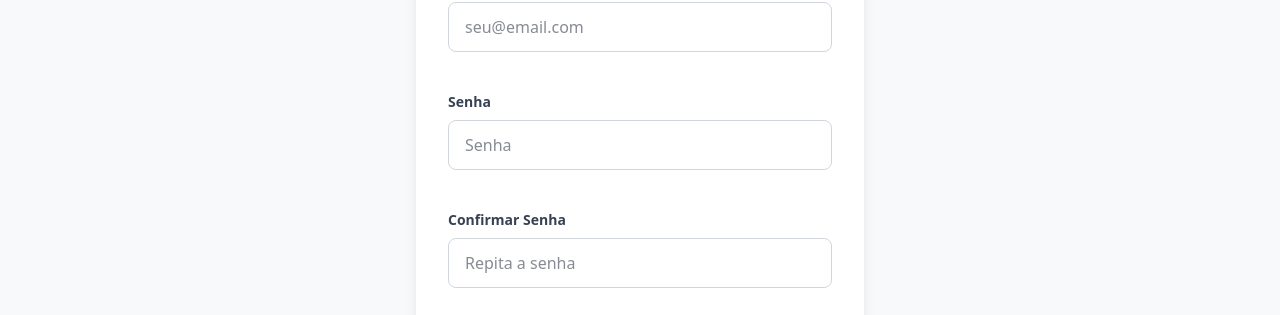
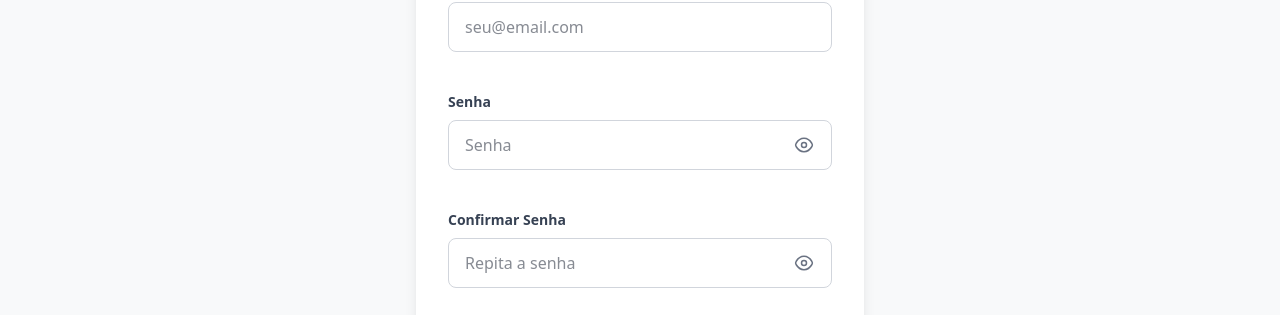
Before and after one commit to YuryLandau/rg_project, a React (Vite) app: page /register in a window 1280 px wide. Shown: the part 485-800 px from the top of the page. Built offline with nearby package versions, Linux system fonts and the light colour scheme; no server answers.

Commit message:
[feat] Cria funcionalidade para ver senha digitada

```diff
--- a/src/components/layout/SiteLayout.tsx
+++ b/src/components/layout/SiteLayout.tsx
@@ -39,7 +39,7 @@ export const SiteLayout = () => {
         try {
             const url = await manageSubscription(accessToken);
             // Frontend redireciona para Stripe
-            window.location.href = url;
+            window.location.assign(url);
         } catch (e: any) {
             alert(e?.message || 'Erro ao gerenciar assinatura');
         }
--- /dev/null
+++ b/src/components/ui/PasswordField.tsx
@@ -0,0 +1,48 @@
+import { useState } from 'react';
+import type { InputHTMLAttributes } from 'react';
+
+type PasswordFieldProps = Omit<InputHTMLAttributes<HTMLInputElement>, 'type'> & {
+    label: string;
+};
+
+export const PasswordField = ({ label, id, className, disabled, ...props }: PasswordFieldProps) => {
+    const [visible, setVisible] = useState(false);
+    const inputId = id ?? props.name;
+
+    return (
+        <div className="form-group">
+            <label htmlFor={inputId}>{label}</label>
+            <div className="password-field">
+                <input
+                    {...props}
+                    id={inputId}
+                    type={visible ? 'text' : 'password'}
+                    className={['password-field__input', className].filter(Boolean).join(' ')}
+                    disabled={disabled}
+                />
+                <button
+                    type="button"
+                    className="password-field__toggle"
+                    onClick={() => setVisible((current) => !current)}
+                    disabled={disabled}
+                    aria-label={visible ? 'Ocultar senha' : 'Mostrar senha'}
+                    title={visible ? 'Ocultar senha' : 'Mostrar senha'}
+                >
+                    {visible ? (
+                        <svg aria-hidden="true" viewBox="0 0 24 24" focusable="false">
+                            <path d="M3 3l18 18" />
+                            <path d="M10.6 10.6a2 2 0 0 0 2.8 2.8" />
+                            <path d="M9.9 4.2A9.4 9.4 0 0 1 12 4c5 0 8.2 4 9.5 6.2a3.3 3.3 0 0 1 0 3.6 16 16 0 0 1-2.1 2.8" />
+                            <path d="M6.4 6.4a16.2 16.2 0 0 0-3.9 3.8 3.3 3.3 0 0 0 0 3.6C3.8 16 7 20 12 20a9.7 9.7 0 0 0 4.1-.9" />
+                        </svg>
+                    ) : (
+                        <svg aria-hidden="true" viewBox="0 0 24 24" focusable="false">
+                            <path d="M2.5 10.2C3.8 8 7 4 12 4s8.2 4 9.5 6.2a3.3 3.3 0 0 1 0 3.6C20.2 16 17 20 12 20s-8.2-4-9.5-6.2a3.3 3.3 0 0 1 0-3.6Z" />
+                            <circle cx="12" cy="12" r="3" />
+                        </svg>
+                    )}
+                </button>
+            </div>
+        </div>
+    );
+};
--- a/src/index.css
+++ b/src/index.css
@@ -46,6 +46,28 @@
   .form-group input:disabled {
     @apply bg-gray-100 cursor-not-allowed opacity-60;
   }
+
+  .password-field {
+    @apply relative;
+  }
+
+  .password-field__input {
+    @apply pr-12;
+  }
+
+  .password-field__toggle {
+    @apply absolute right-3 top-1/2 flex h-8 w-8 -translate-y-1/2 items-center justify-center rounded-md text-gray-500 transition-colors duration-200;
+    @apply hover:text-gray-800 focus:outline-none focus:ring-2 focus:ring-primary/30 disabled:cursor-not-allowed disabled:opacity-50;
+  }
+
+  .password-field__toggle svg {
+    @apply h-5 w-5;
+    fill: none;
+    stroke: currentColor;
+    stroke-width: 1.8;
+    stroke-linecap: round;
+    stroke-linejoin: round;
+  }
 }
 
 @layer utilities {
--- a/src/pages/Login.tsx
+++ b/src/pages/Login.tsx
@@ -6,6 +6,7 @@ import { Head } from '../components/layout/Head';
 import { Section } from '../components/ui/Section';
 import { Container } from '../components/ui/Container';
 import { Button } from '../components/ui/Button';
+import { PasswordField } from '../components/ui/PasswordField';
 
 export const Login = () => {
     const [email, setEmail] = useState('');
@@ -63,18 +64,16 @@ export const Login = () => {
                                     />
                                 </div>
 
-                                <div className="form-group">
-                                    <label htmlFor="password">Senha</label>
-                                    <input
-                                        type="password"
+                                <PasswordField
+                                    label="Senha"
                                     id="password"
                                     value={password}
                                     onChange={(e) => setPassword(e.target.value)}
-                                        placeholder="••••••••"
+                                    placeholder="Senha"
+                                    autoComplete="current-password"
                                     required
                                     disabled={loading}
                                 />
-                                </div>
 
                                 {error && (
                                     <div className="p-3 bg-red-50 border border-red-300 rounded-lg text-red-700 text-sm text-center" role="alert">
--- a/src/pages/Register.tsx
+++ b/src/pages/Register.tsx
@@ -5,6 +5,7 @@ import { Head } from '../components/layout/Head';
 import { Section } from '../components/ui/Section';
 import { Container } from '../components/ui/Container';
 import { Button } from '../components/ui/Button';
+import { PasswordField } from '../components/ui/PasswordField';
 import { registerUser, validateUserCode } from '../services/api';
 
 export const Register = () => {
@@ -96,14 +97,26 @@ export const Register = () => {
                                         <label htmlFor="email">Email</label>
                                         <input id="email" type="email" value={email} onChange={e => setEmail(e.target.value)} placeholder="seu@email.com" required disabled={loading} />
                                     </div>
-                                    <div className="form-group">
-                                        <label htmlFor="senha">Senha</label>
-                                        <input id="senha" type="password" value={senha} onChange={e => setSenha(e.target.value)} placeholder="Senha" required disabled={loading} />
-                                    </div>
-                                    <div className="form-group">
-                                        <label htmlFor="senhaConfirmacao">Confirmar Senha</label>
-                                        <input id="senhaConfirmacao" type="password" value={senhaConfirmacao} onChange={e => setSenhaConfirmacao(e.target.value)} placeholder="Repita a senha" required disabled={loading} />
-                                    </div>
+                                    <PasswordField
+                                        label="Senha"
+                                        id="senha"
+                                        value={senha}
+                                        onChange={e => setSenha(e.target.value)}
+                                        placeholder="Senha"
+                                        autoComplete="new-password"
+                                        required
+                                        disabled={loading}
+                                    />
+                                    <PasswordField
+                                        label="Confirmar Senha"
+                                        id="senhaConfirmacao"
+                                        value={senhaConfirmacao}
+                                        onChange={e => setSenhaConfirmacao(e.target.value)}
+                                        placeholder="Repita a senha"
+                                        autoComplete="new-password"
+                                        required
+                                        disabled={loading}
+                                    />
                                     <Button type="submit" variant="primary" size="large" disabled={loading} fullWidth>
                                         {loading ? 'Enviando...' : 'Enviar Código'}
                                     </Button>
--- a/src/pages/RequestPasswordResetLogged.tsx
+++ b/src/pages/RequestPasswordResetLogged.tsx
@@ -1,5 +1,5 @@
 // src/pages/RequestPasswordResetLogged.tsx
-import { useState } from "react";
+import { useEffect, useState } from "react";
 import { Link, useNavigate } from "react-router";
 import { useAuth } from "../context/AuthContext";
 import { Head } from "../components/layout/Head";
@@ -13,13 +13,17 @@ export const RequestPasswordResetLogged = () => {
   const { user, accessToken } = useAuth();
   const [loading, setLoading] = useState(false);
   const [sent, setSent] = useState(false);
+  const [error, setError] = useState("");
 
+useEffect(() => {
   if (!user) {
     navigate("/login");
-    return null;
   }
+}, [navigate, user]);
 
-  const [error, setError] = useState("");
+if (!user) {
+  return null;
+}
 
 const handleClick = async () => {
   setError("");
@@ -53,7 +57,7 @@ const handleClick = async () => {
               {!sent ? (
                 <>
                   <p className="text-center text-gray-600 mb-6">
-                    Clique no botão abaixo para receber o link de redefinição.
+                    Clique no botão abaixo para receber o código de redefinição.
                   </p>
 
                   {error && (
@@ -73,7 +77,7 @@ const handleClick = async () => {
               ) : (
                 <>
                   <p className="text-center text-gray-600 mb-6">
-                    Confira seu e-mail. Se este e-mail existir e estiver apto, enviaremos o link.
+                    Confira seu e-mail. Se este e-mail existir e estiver apto, enviaremos o código.
                   </p>
                   <div className="flex flex-col gap-3">
                     <Button variant="primary" size="large" fullWidth onClick={() => navigate("/profile")}>
--- a/src/pages/ResetPasswordCode.tsx
+++ b/src/pages/ResetPasswordCode.tsx
@@ -84,7 +84,7 @@ export const ResetPasswordCode = () => {
                 </Button>
 
                 <p className="text-center text-sm text-gray-600">
-                  Precisa do link? <Link to="/forgot-password" className="text-primary font-semibold">Solicitar reset</Link>
+                  Precisa de outro código? <Link to="/forgot-password" className="text-primary font-semibold">Solicitar reset</Link>
                 </p>
               </form>
             </div>
--- a/src/pages/Subscribe.tsx
+++ b/src/pages/Subscribe.tsx
@@ -75,7 +75,7 @@ export const Subscribe = () => {
         try {
             const url = await startSubscription(accessToken);
             // Frontend redireciona para Stripe
-            window.location.href = url;
+            window.location.assign(url);
         } catch (e: any) {
             setSelectedPlan(null);
             alert(e?.message || 'Erro ao iniciar assinatura');
```
Also changed, not shown: src/pages/ForgotPassword.tsx (+4 -4 lines). Lines whose indentation alone changed are shown as unchanged.
